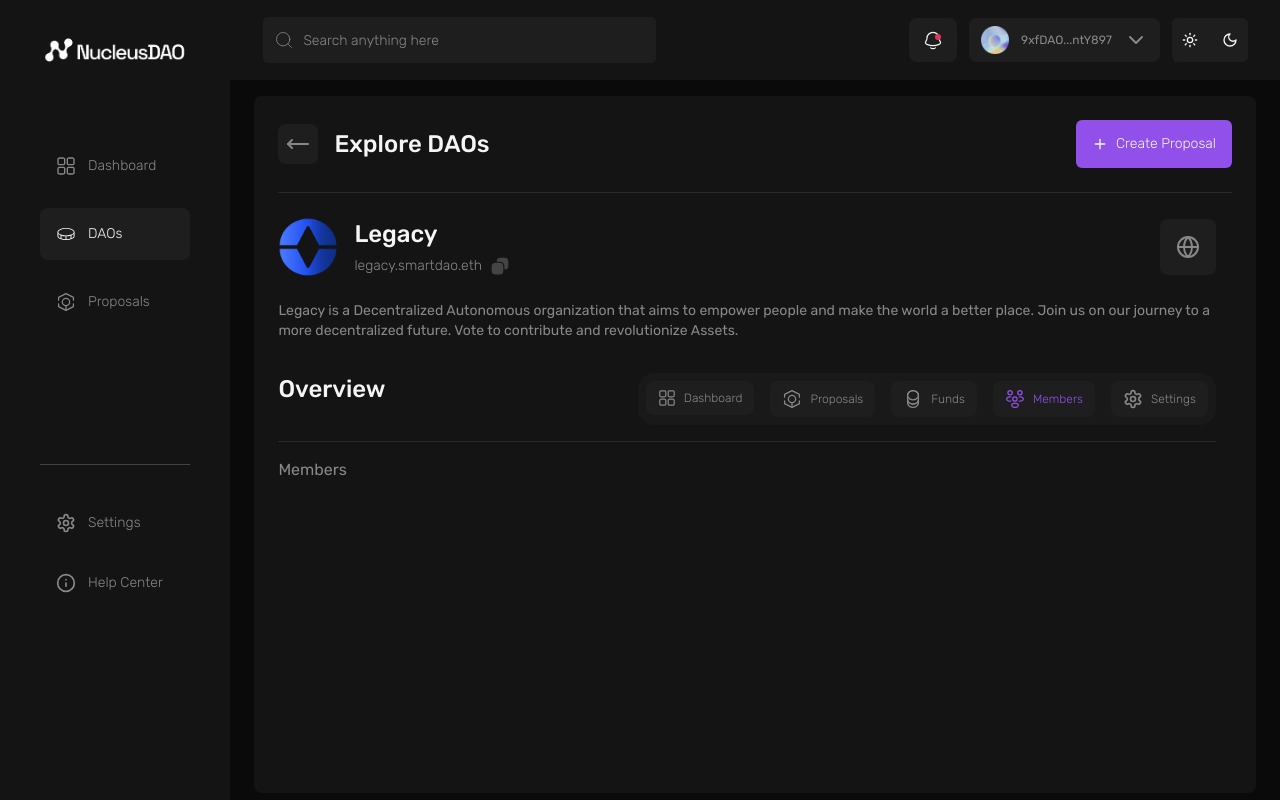
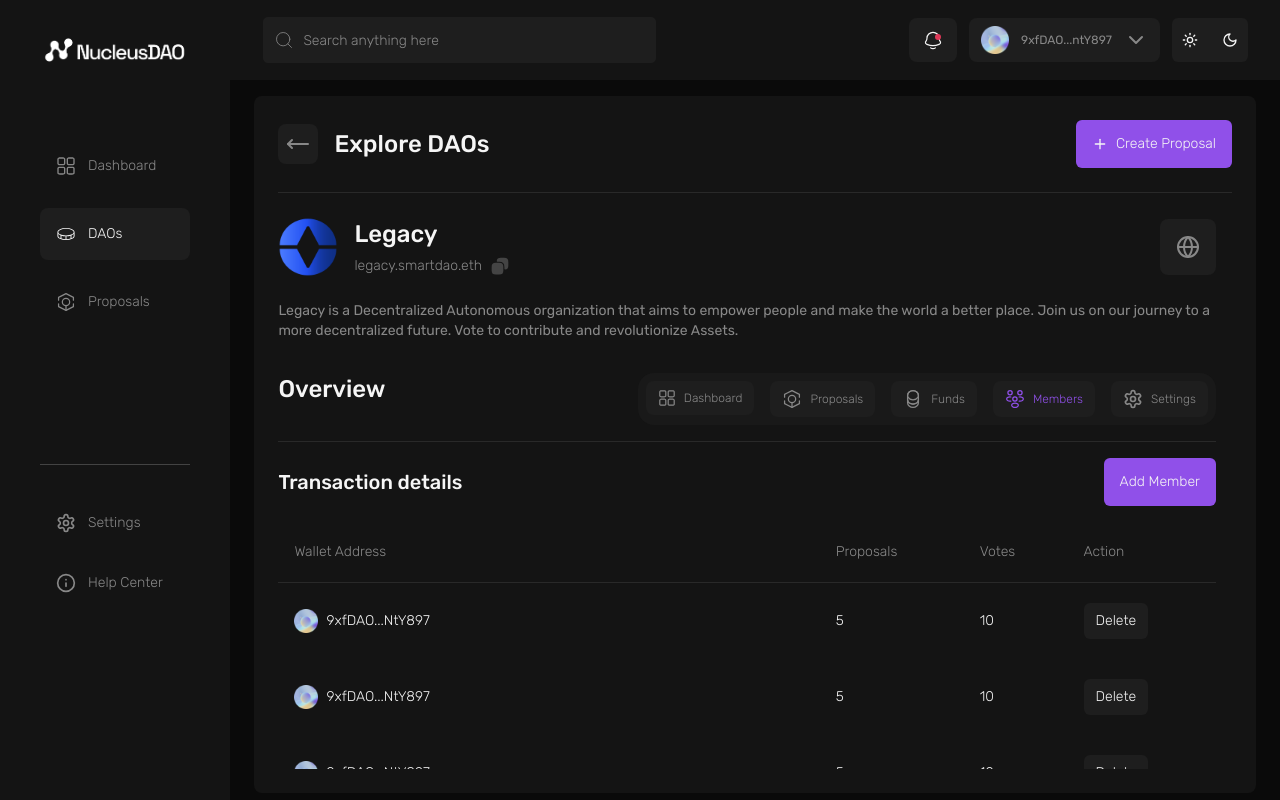
Before and after one commit to NucleusDAO/NucleusDAO-Frontend, a Next.js app: page /daos/view/1/members in a window 1280 px wide. Built offline with nearby package versions, Linux system fonts and the light colour scheme.

Commit message:
view dao members

```diff
--- a/app/(dashboard)/daos/view/[slug]/funds/data.tsx
+++ b/app/(dashboard)/daos/view/[slug]/funds/data.tsx
@@ -5,7 +5,7 @@
         amountInAE: '0.00567 AE',
         amountInUSD: '$254.08',
         from: 'abc123....j7xhsj89',
-        data: '03-04-2023',
+        date: '03-04-2023',
         status: 'Successful'
     },
     {
@@ -13,7 +13,7 @@
         amountInAE: '0.00567 AE',
         amountInUSD: '$254.08',
         from: 'abc123....j7xhsj89',
-        data: '03-04-2023',
+        date: '03-04-2023',
         status: 'Pending'
     },
     {
@@ -21,7 +21,7 @@
         amountInAE: '0.00567 AE',
         amountInUSD: '$254.08',
         from: 'abc123....j7xhsj89',
-        data: '03-04-2023',
+        date: '03-04-2023',
         status: 'Successful'
     },
     {
@@ -29,7 +29,7 @@
         amountInAE: '0.00567 AE',
         amountInUSD: '$254.08',
         from: 'abc123....j7xhsj89',
-        data: '03-04-2023',
+        date: '03-04-2023',
         status: 'Failed'
     },
 ];
--- /dev/null
+++ b/app/(dashboard)/daos/view/[slug]/members/columns.tsx
@@ -0,0 +1,57 @@
+'use client';
+import Image from 'next/image';
+import AELogo from '@/assets/logos/ae-logo.png';
+
+import { Button } from '@/components/ui/button';
+import RoundedIcon from '@/assets/icons/roundedIcon.png';
+
+const columns: {
+  accessorKey: string;
+  header: any;
+  key: string;
+  cell?: any;
+}[] = [
+  {
+    accessorKey: 'wallet',
+    header: 'Wallet Address',
+    key: 'wallet',
+    cell: ({ row }: any) => <WalletAddressCell row={row} />,
+  },
+  {
+    accessorKey: 'proposals',
+    header: 'Proposals',
+    key: 'proposals',
+  },
+  {
+    accessorKey: 'votes',
+    header: 'Votes',
+    key: 'votes',
+  },
+  {
+    accessorKey: 'action',
+    header: 'Action',
+    key: 'action',
+    cell: ({ row }: any) => <ActionCell row={row} />,
+  },
+];
+
+export { columns };
+
+export const WalletAddressCell = ({ row }: any) => {
+  const { wallet } = row.original;
+  return (
+    <div className="flex space-x-2 items-center w-[25vw]">
+      <Image src={RoundedIcon} alt="waller" width={24} />
+      <p>{wallet}</p>
+    </div>
+  );
+};
+
+export const ActionCell = ({ row }: any) => {
+  const { id } = row.original;
+  return (
+    <Button className="bg-[#1E1E1E] hover:bg-[#262626] text-white" size="sm">
+      Delete
+    </Button>
+  );
+};
--- /dev/null
+++ b/app/(dashboard)/daos/view/[slug]/members/data.tsx
@@ -0,0 +1,24 @@
+const data = [
+  {
+    wallet: '9xfDAO...ntY897',
+    proposals: '5',
+    votes: '10',
+  },
+  {
+    wallet: '9xfDAO...ntY897',
+    proposals: '5',
+    votes: '10',
+  },
+  {
+    wallet: '9xfDAO...ntY897',
+    proposals: '5',
+    votes: '10',
+  },
+  {
+    wallet: '9xfDAO...ntY897',
+    proposals: '5',
+    votes: '10',
+  },
+];
+
+export { data };
--- a/app/(dashboard)/daos/view/[slug]/members/page.tsx
+++ b/app/(dashboard)/daos/view/[slug]/members/page.tsx
@@ -1,7 +1,19 @@
+import DataTable from "@/components/data-table";
+import { Button } from "@/components/ui/button";
+import { columns } from "./columns";
+import { data } from "./data";
+
 const EachDaoMembers = () => {
-    return (
-        <div>Members</div>
-    )
+  return (
+    <div className="space-y-4">
+      <div className="flex justify-between items-center">
+        <h1 className="text-white font-medium text-xl">Transaction details</h1>
+        <Button>Add Member</Button>
+      </div>
+
+      <DataTable columns={columns} data={data} />
+    </div>
+  );
 };
 
 export default EachDaoMembers;
```
